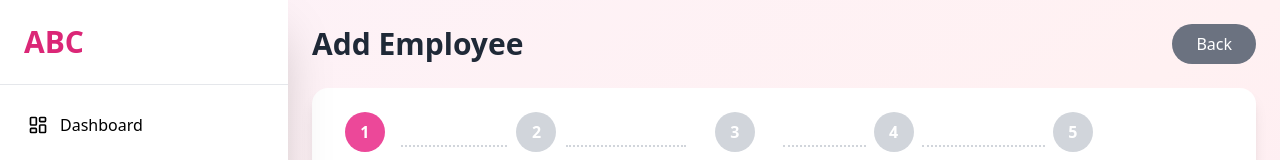
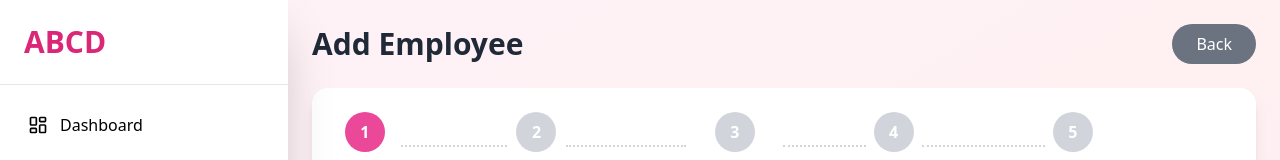
Before and after one commit to rajdeveloper09/hrms, a React (Create React App) app: page /add-employee in a window 1280 px wide. Shown: the top 160 px of the page. Built offline with nearby package versions, Linux system fonts and the light colour scheme; no server answers.

Commit message:
Update SideNav.js

```diff
--- a/src/Components/SideNav.js
+++ b/src/Components/SideNav.js
@@ -58,7 +58,7 @@ export default function SideNav() {
             to="/dashboard"
             className="text-3xl font-bold text-pink-600"
           >
-            ABC
+            ABCD
           </NavLink>
         </div>
 
```
